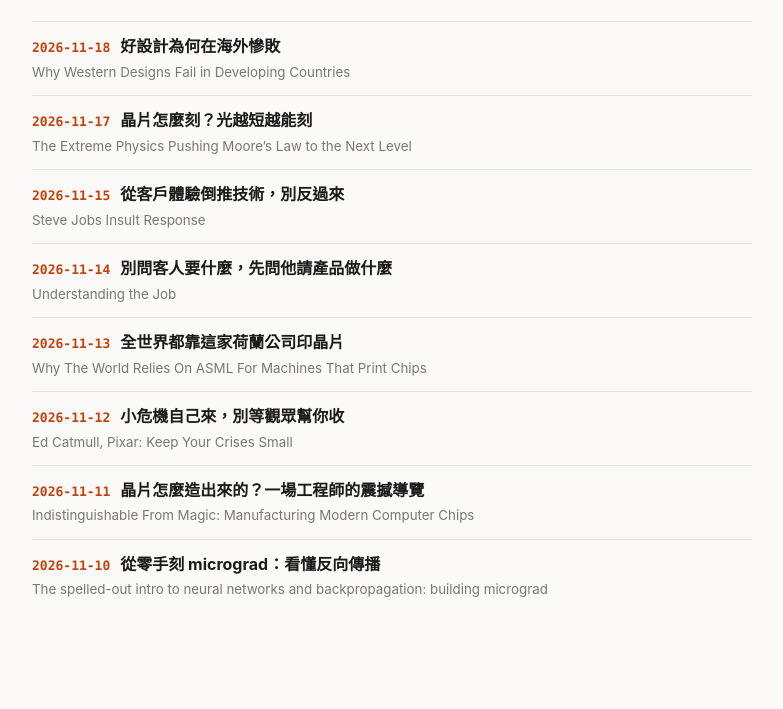
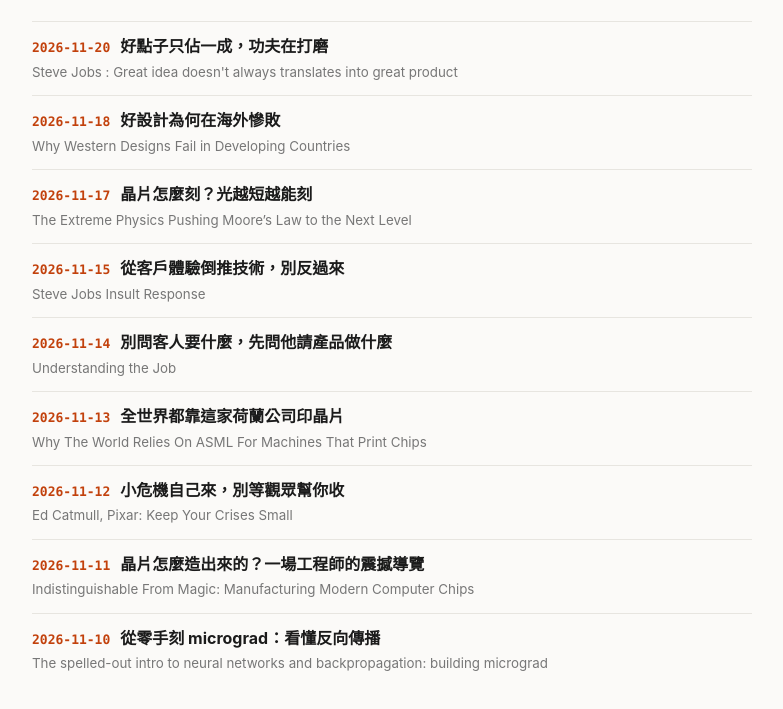
Before and after one commit to BRZDer/hn-daily, a plain HTML site: page index.html in a window 1280 px wide. Shown: the part 109-818 px from the top of the page, without its empty margins (248-1031 px from the left). Drawn offline with Linux system fonts and the light colour scheme.

Commit message:
每日一片 2026-11-20

```diff
--- a/index.html
+++ b/index.html
@@ -10,4 +10,4 @@ a{color:var(--fg);text-decoration:none;font-weight:700;display:block} a:hover{co
 a span{color:var(--ac);font:600 13px ui-monospace,Menlo,monospace;margin-right:10px}
 small{color:var(--mu);display:block;margin-top:2px}</style></head><body>
 <h1>HN 每日一片</h1><p class="s">Hacker News 網友多年來反覆推薦的影片，每天一支中文重點 PDF。</p>
-<ul><li><a href="2026-11-18.pdf"><span>2026-11-18</span>好設計為何在海外慘敗</a><small>Why Western Designs Fail in Developing Countries</small></li><li><a href="2026-11-17.pdf"><span>2026-11-17</span>晶片怎麼刻？光越短越能刻</a><small>The Extreme Physics Pushing Moore’s Law to the Next Level</small></li><li><a href="2026-11-15.pdf"><span>2026-11-15</span>從客戶體驗倒推技術，別反過來</a><small>Steve Jobs Insult Response</small></li><li><a href="2026-11-14.pdf"><span>2026-11-14</span>別問客人要什麼，先問他請產品做什麼</a><small>Understanding the Job</small></li><li><a href="2026-11-13.pdf"><span>2026-11-13</span>全世界都靠這家荷蘭公司印晶片</a><small>Why The World Relies On ASML For Machines That Print Chips</small></li><li><a href="2026-11-12.pdf"><span>2026-11-12</span>小危機自己來，別等觀眾幫你收</a><small>Ed Catmull, Pixar: Keep Your Crises Small</small></li><li><a href="2026-11-11.pdf"><span>2026-11-11</span>晶片怎麼造出來的？一場工程師的震撼導覽</a><small>Indistinguishable From Magic: Manufacturing Modern Computer Chips</small></li><li><a href="2026-11-10.pdf"><span>2026-11-10</span>從零手刻 micrograd：看懂反向傳播</a><small>The spelled-out intro to neural networks and backpropagation: building micrograd</small></li></ul></body></html>
+<ul><li><a href="2026-11-20.pdf"><span>2026-11-20</span>好點子只佔一成，功夫在打磨</a><small>Steve Jobs : Great idea doesn&#x27;t always translates into great product</small></li><li><a href="2026-11-18.pdf"><span>2026-11-18</span>好設計為何在海外慘敗</a><small>Why Western Designs Fail in Developing Countries</small></li><li><a href="2026-11-17.pdf"><span>2026-11-17</span>晶片怎麼刻？光越短越能刻</a><small>The Extreme Physics Pushing Moore’s Law to the Next Level</small></li><li><a href="2026-11-15.pdf"><span>2026-11-15</span>從客戶體驗倒推技術，別反過來</a><small>Steve Jobs Insult Response</small></li><li><a href="2026-11-14.pdf"><span>2026-11-14</span>別問客人要什麼，先問他請產品做什麼</a><small>Understanding the Job</small></li><li><a href="2026-11-13.pdf"><span>2026-11-13</span>全世界都靠這家荷蘭公司印晶片</a><small>Why The World Relies On ASML For Machines That Print Chips</small></li><li><a href="2026-11-12.pdf"><span>2026-11-12</span>小危機自己來，別等觀眾幫你收</a><small>Ed Catmull, Pixar: Keep Your Crises Small</small></li><li><a href="2026-11-11.pdf"><span>2026-11-11</span>晶片怎麼造出來的？一場工程師的震撼導覽</a><small>Indistinguishable From Magic: Manufacturing Modern Computer Chips</small></li><li><a href="2026-11-10.pdf"><span>2026-11-10</span>從零手刻 micrograd：看懂反向傳播</a><small>The spelled-out intro to neural networks and backpropagation: building micrograd</small></li></ul></body></html>
```
Also changed, not shown: manifest.json, 1 other file.
